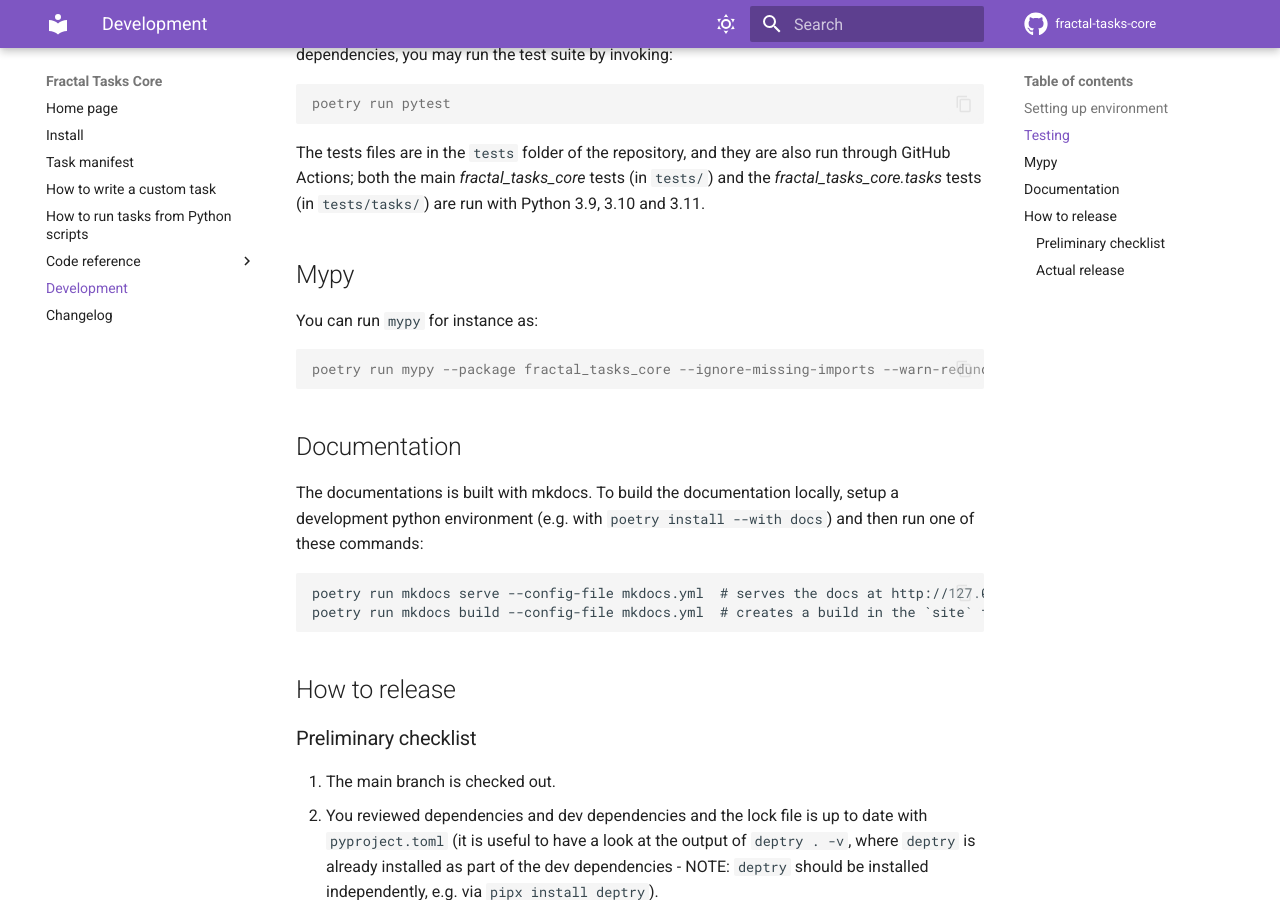
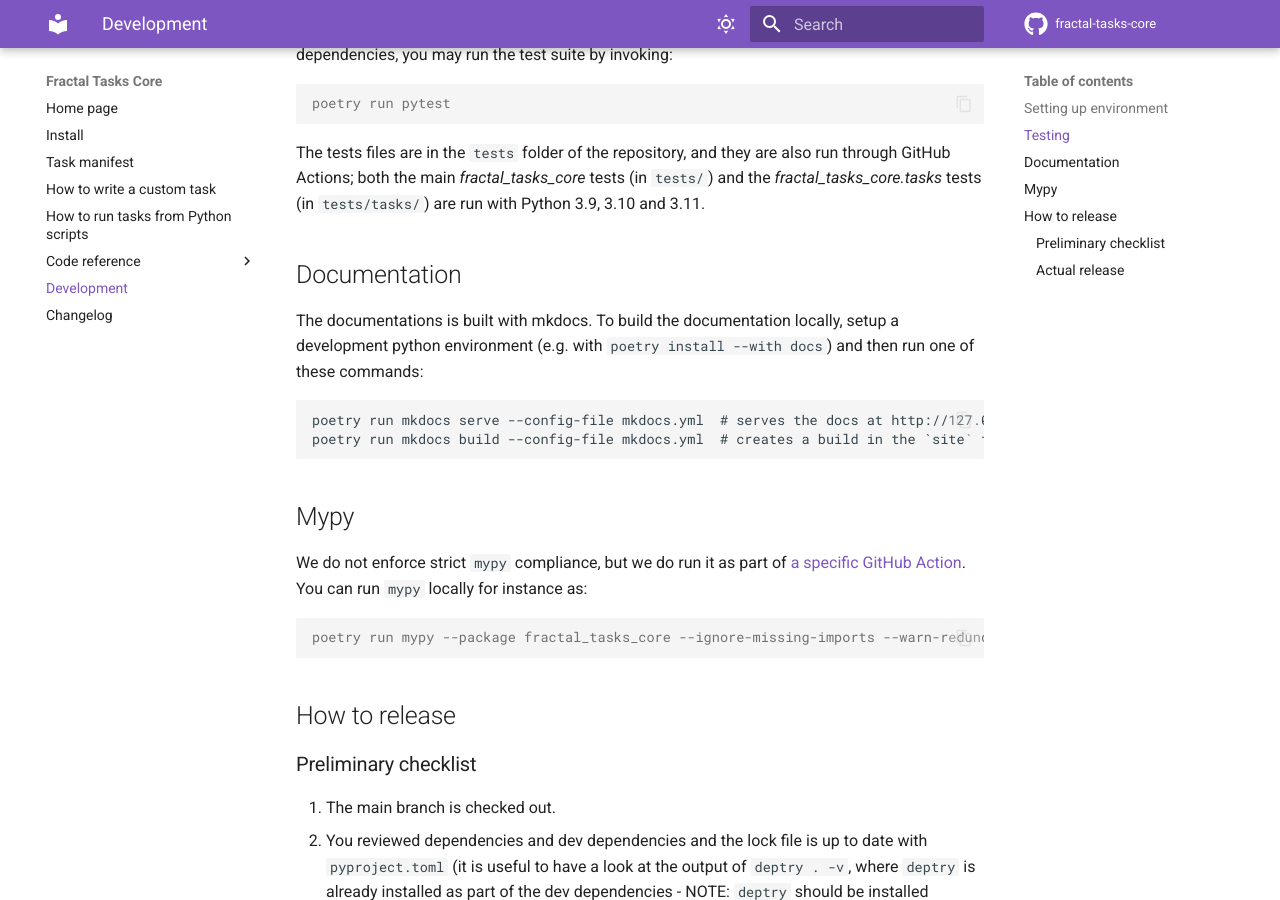
Before and after one commit to fractal-analytics-platform/fractal-tasks-core, an MkDocs documentation site: the page built from docs/development.md, in a window 1280 px wide and 900 px high, scrolled down 521 px. Built offline with MkDocs 1.6.1 and Material for MkDocs 9.7.7, drawn with Linux system fonts in a browser that asks for light colours; comment, search, counter and statistics services are not loaded.

Commit message:
Fix docs about mypy

````diff
--- a/docs/development.md
+++ b/docs/development.md
@@ -24,13 +24,6 @@ run through GitHub Actions; both the main _fractal_tasks_core_ tests (in
 `tests/`) and the _fractal_tasks_core.tasks_ tests (in `tests/tasks/`) are run
 with Python 3.9, 3.10 and 3.11.
 
-## Mypy
-
-You can run `mypy` for instance as:
-```console
-poetry run mypy --package fractal_tasks_core --ignore-missing-imports --warn-redundant-casts --warn-unused-ignores --warn-unreachable --pretty
-```
-
 ## Documentation
 
 The documentations is built with mkdocs.
@@ -38,6 +31,14 @@ To build the documentation locally, setup a development python environment (e.g.
 ```
 poetry run mkdocs serve --config-file mkdocs.yml  # serves the docs at http://127.0.0.1:8000
 poetry run mkdocs build --config-file mkdocs.yml  # creates a build in the `site` folder
+```
+
+## Mypy
+
+We do not enforce strict `mypy` compliance, but we do run it as part of [a specific GitHub Action](https://github.com/fractal-analytics-platform/fractal-tasks-core/actions/workflows/package.yml).
+You can run `mypy` locally for instance as:
+```console
+poetry run mypy --package fractal_tasks_core --ignore-missing-imports --warn-redundant-casts --warn-unused-ignores --warn-unreachable --pretty
 ```
 
 ## How to release
````
